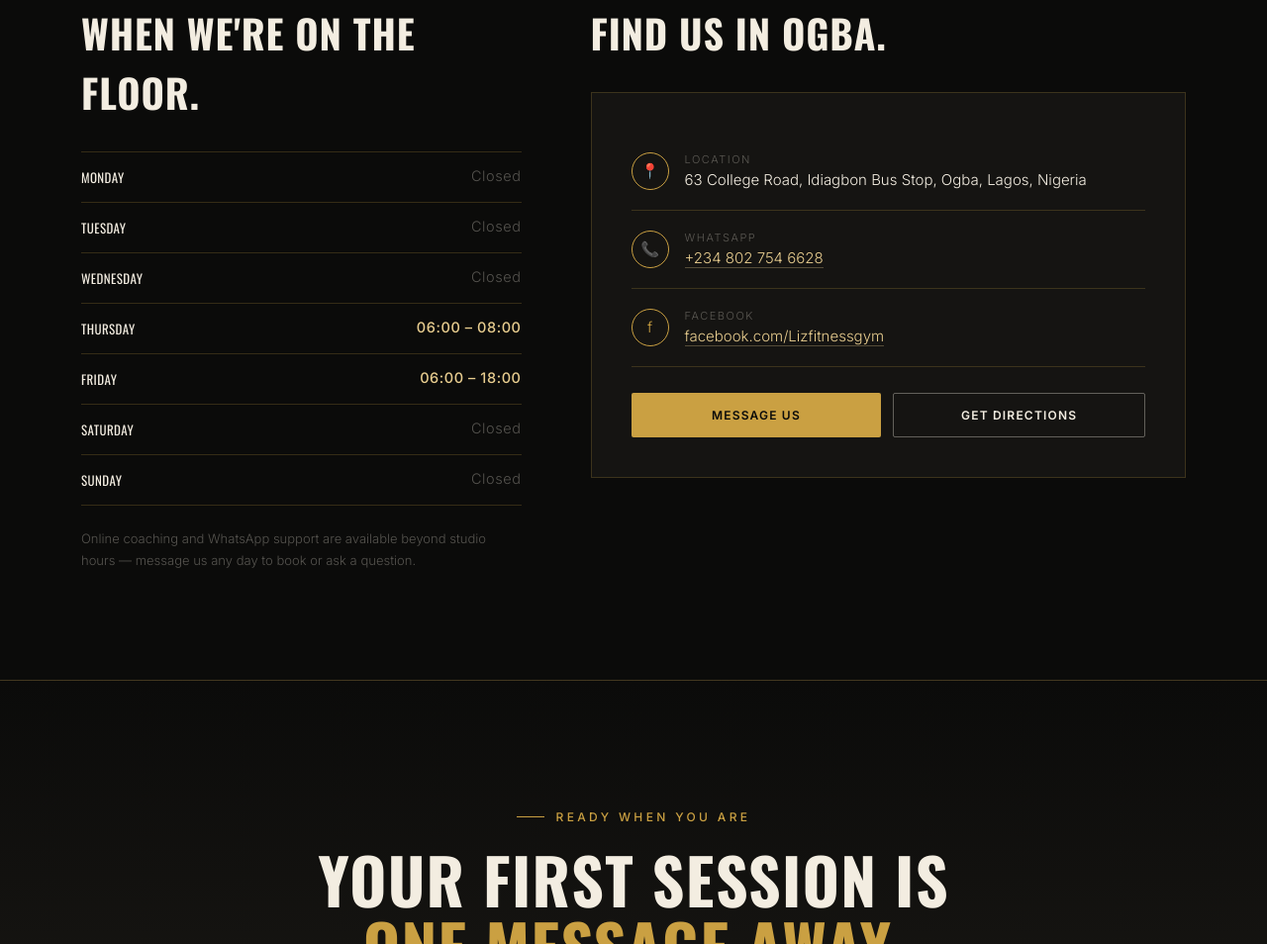
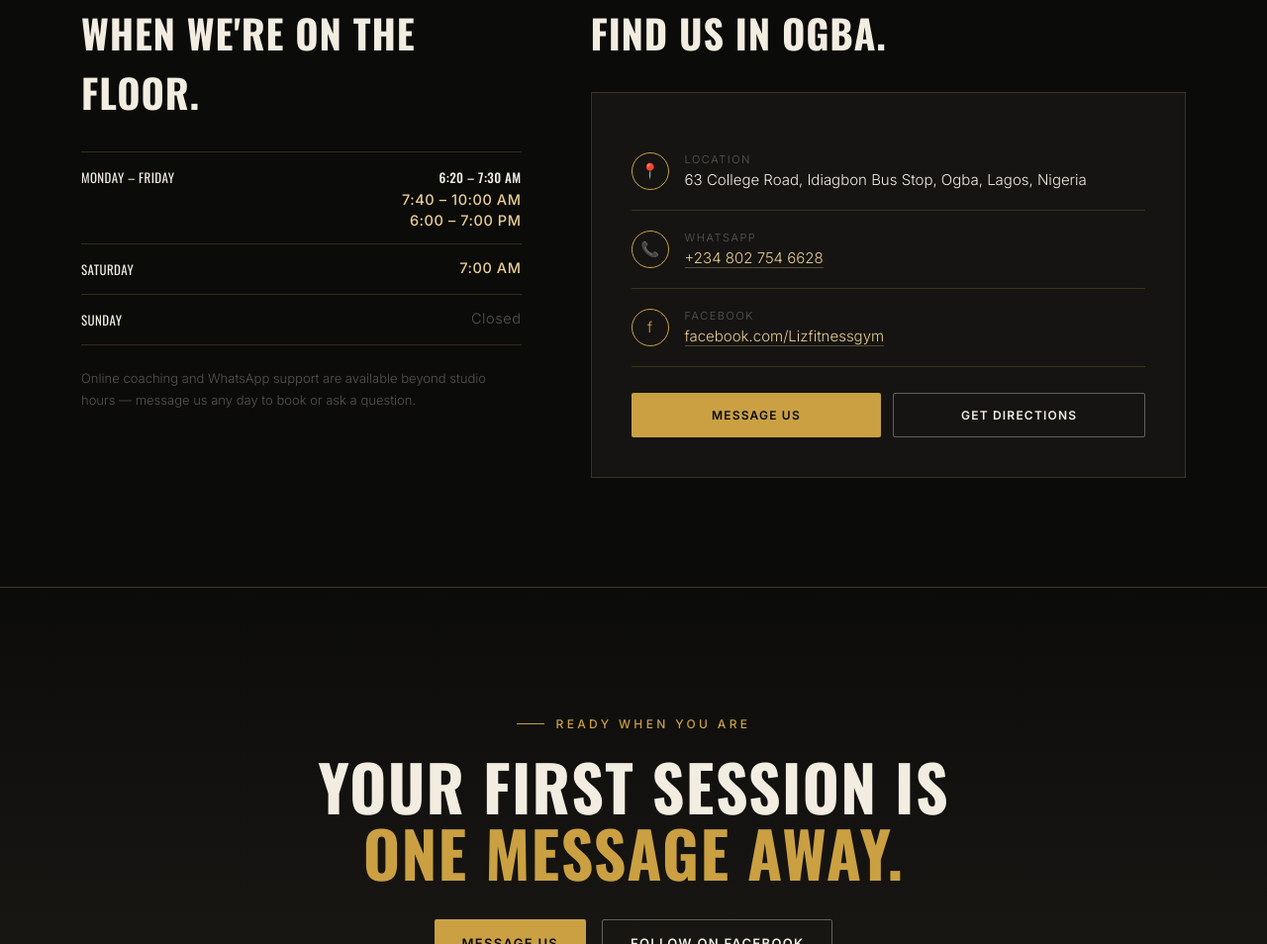
Before and after one commit to DeeYungLegend/lizfitness-website6.0, a website: page index.html in a window 1280 px wide. Shown: the part 6628-7582 px from the top of the page at 99% size. Drawn offline with nearby package versions, Linux system fonts and the light colour scheme.

Commit message:
Update opening hours to match the current rate card flyer
Monday-Friday now shows the 3 daily sessions (6:20-7:30am, 7:40-10am, 6-7pm), Saturday is a single 7am session, Sunday stays closed

```diff
--- a/assets/css/style.css
+++ b/assets/css/style.css
@@ -421,6 +421,8 @@
   .hours-row span:first-child{color:var(--cream);font-family:'Oswald',sans-serif;letter-spacing:0.03em;font-size:13px;text-transform:uppercase;}
   .hours-row span:last-child{color:var(--muted2);letter-spacing:0.04em;}
   .hours-row.open span:last-child{color:var(--gold-light);font-weight:500;}
+  .hours-row-multi{align-items:flex-start;}
+  .hours-sessions{display:flex;flex-direction:column;gap:4px;text-align:right;}
   .note{margin-top:22px;font-size:13px;color:var(--muted2);line-height:1.7;}
 
   .contact-card{background:var(--charcoal);border:1px solid var(--line);padding:40px;}
--- a/index.html
+++ b/index.html
@@ -254,12 +254,15 @@
       <div class="eyebrow">Opening Hours</div>
       <h2>When we're on the floor.</h2>
       <div class="hours-table">
-        <div class="hours-row"><span>Monday</span><span>Closed</span></div>
-        <div class="hours-row"><span>Tuesday</span><span>Closed</span></div>
-        <div class="hours-row"><span>Wednesday</span><span>Closed</span></div>
-        <div class="hours-row open"><span>Thursday</span><span>06:00 – 08:00</span></div>
-        <div class="hours-row open"><span>Friday</span><span>06:00 – 18:00</span></div>
-        <div class="hours-row"><span>Saturday</span><span>Closed</span></div>
+        <div class="hours-row open hours-row-multi">
+          <span>Monday – Friday</span>
+          <span class="hours-sessions">
+            <span>6:20 – 7:30 AM</span>
+            <span>7:40 – 10:00 AM</span>
+            <span>6:00 – 7:00 PM</span>
+          </span>
+        </div>
+        <div class="hours-row open"><span>Saturday</span><span>7:00 AM</span></div>
         <div class="hours-row"><span>Sunday</span><span>Closed</span></div>
       </div>
       <p class="note">Online coaching and WhatsApp support are available beyond studio hours — message us any day to book or ask a question.</p>
```
